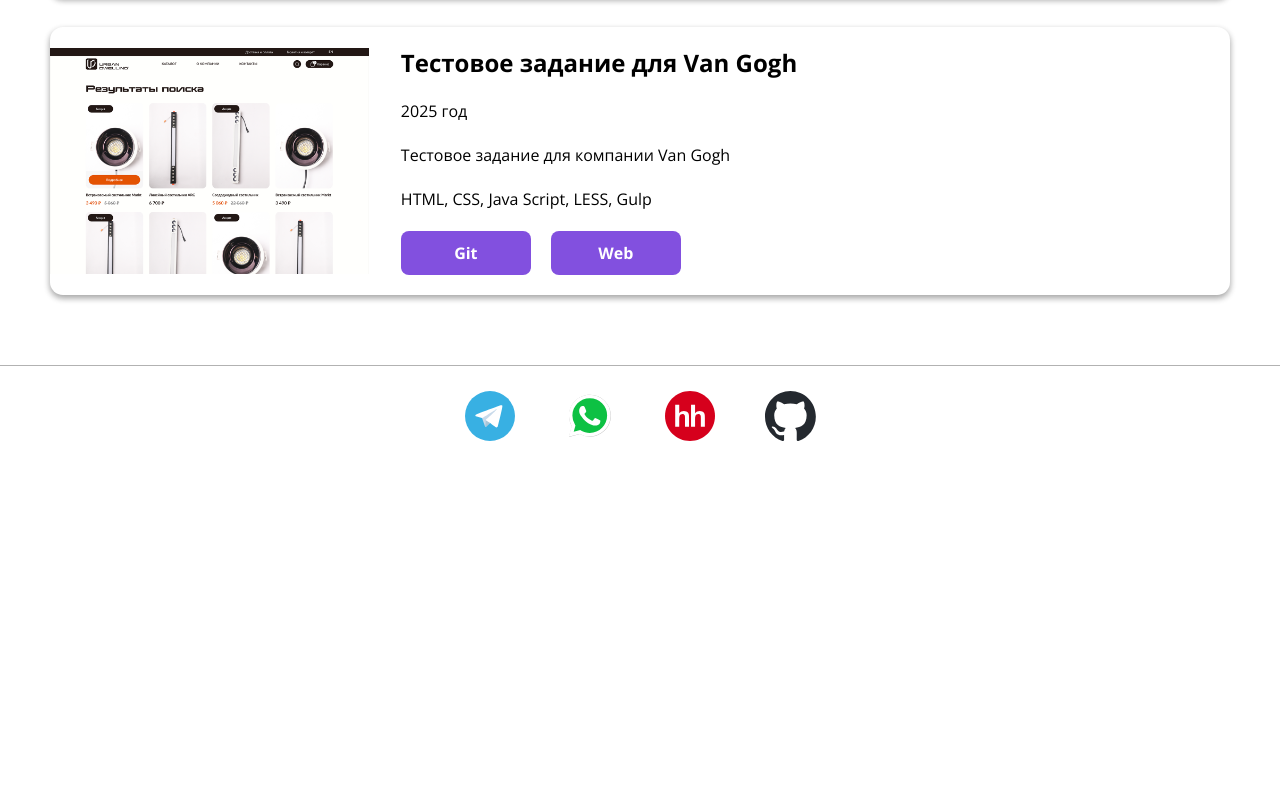
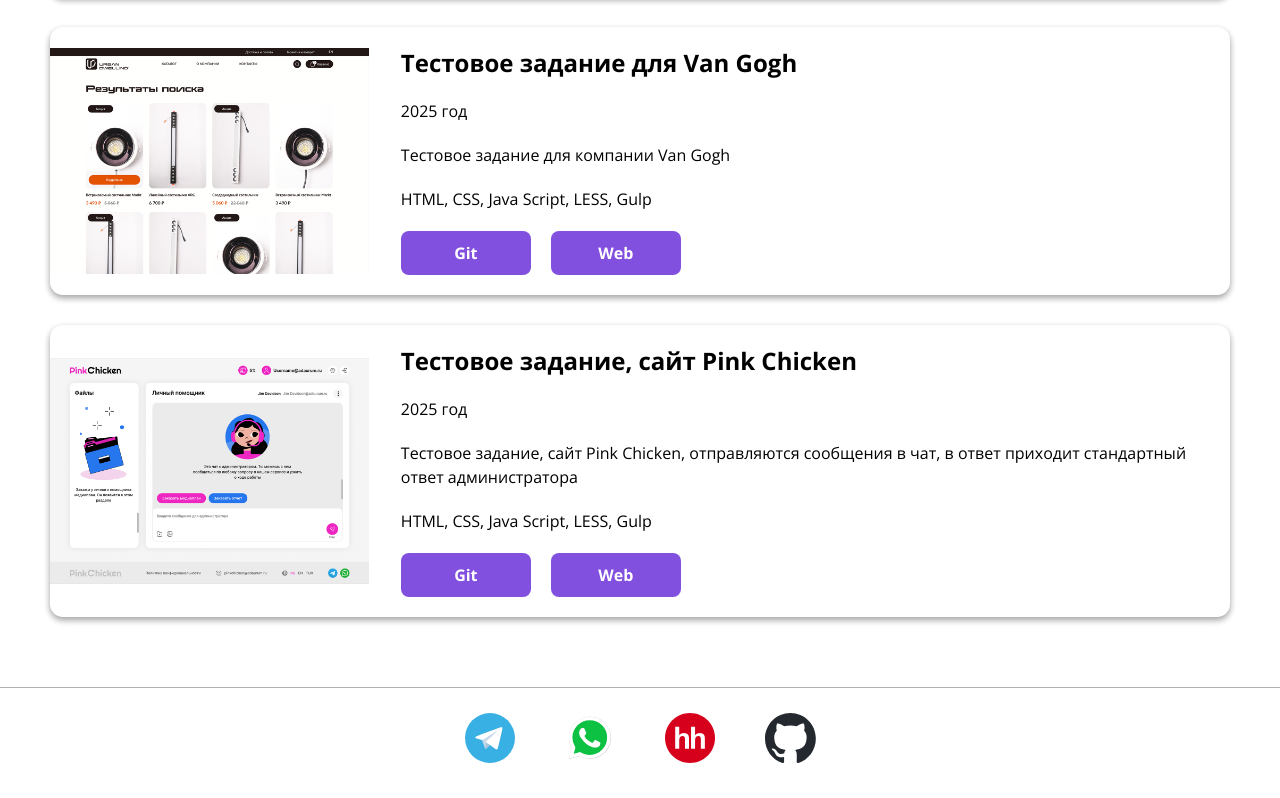
Before and after one commit to ol-barbar/my-portfolio, a plain HTML site: page source/index.html in a window 1280 px wide. Shown: the part 2526-3324 px from the top of the page. Before the commit the page ends 3002 px from the top, so only its background shows below. Drawn offline with nearby package versions, Linux system fonts and the light colour scheme; files that its build step writes are made by us from their sources.

Commit message:
add project pink-chicken

```diff
--- a/source/index.html
+++ b/source/index.html
@@ -243,7 +243,6 @@
                                 </div>
                             </div>
                         </li>
-
                         <li class="portfolio__item">
                             <img class="portfolio__img" src="img/trl-image.png" alt="Изображение TravelLine" width="300" height="300">
                             <div class="portfolio__info">
@@ -263,7 +262,6 @@
                                 </div>
                             </div>
                         </li>
-
                         <li class="portfolio__item">
                             <img class="portfolio__img" src="img/keksobooking-image.png" alt="Изображение Keksobooking" width="300" height="300">
                             <div class="portfolio__info">
@@ -316,6 +314,25 @@
                                         Git
                                     </a>
                                     <a class="portfolio__link portfolio__link--web" href="https://ol-barbar.github.io/van-gogh/">
+                                        Web
+                                    </a>
+                                </div>
+                            </div>
+                        </li>
+                        <li class="portfolio__item">
+                            <img class="portfolio__img" src="img/pink-chicken-image.png" alt="">
+                            <div class="portfolio__info">
+                                <div class="portfolio__info-container">
+                                    <h3 class="portfolio__name">Тестовое задание, сайт Pink Chicken</h3>
+                                    <p class="portfolio__date">2025 год</p>
+                                    <p class="portfolio__desc">Тестовое задание, сайт Pink Chicken, отправляются сообщения в чат, в ответ приходит стандартный ответ администратора</p>
+                                    <p class="portfolio__skills">HTML, CSS, Java Script, LESS, Gulp</p>
+                                </div>
+                                <div class="portfolio__link-container">
+                                    <a class="portfolio__link portfolio__link--git" href="https://github.com/ol-barbar/pink-chicken">
+                                        Git
+                                    </a>
+                                    <a class="portfolio__link portfolio__link--web" href="https://ol-barbar.github.io/pink-chicken/">
                                         Web
                                     </a>
                                 </div>
```
Also changed, not shown: index.html (+1 -1 lines), img/pink-chicken-image.png (added), img/pink-chicken-image.webp (added), source/img/pink-chicken-image.png (added).
